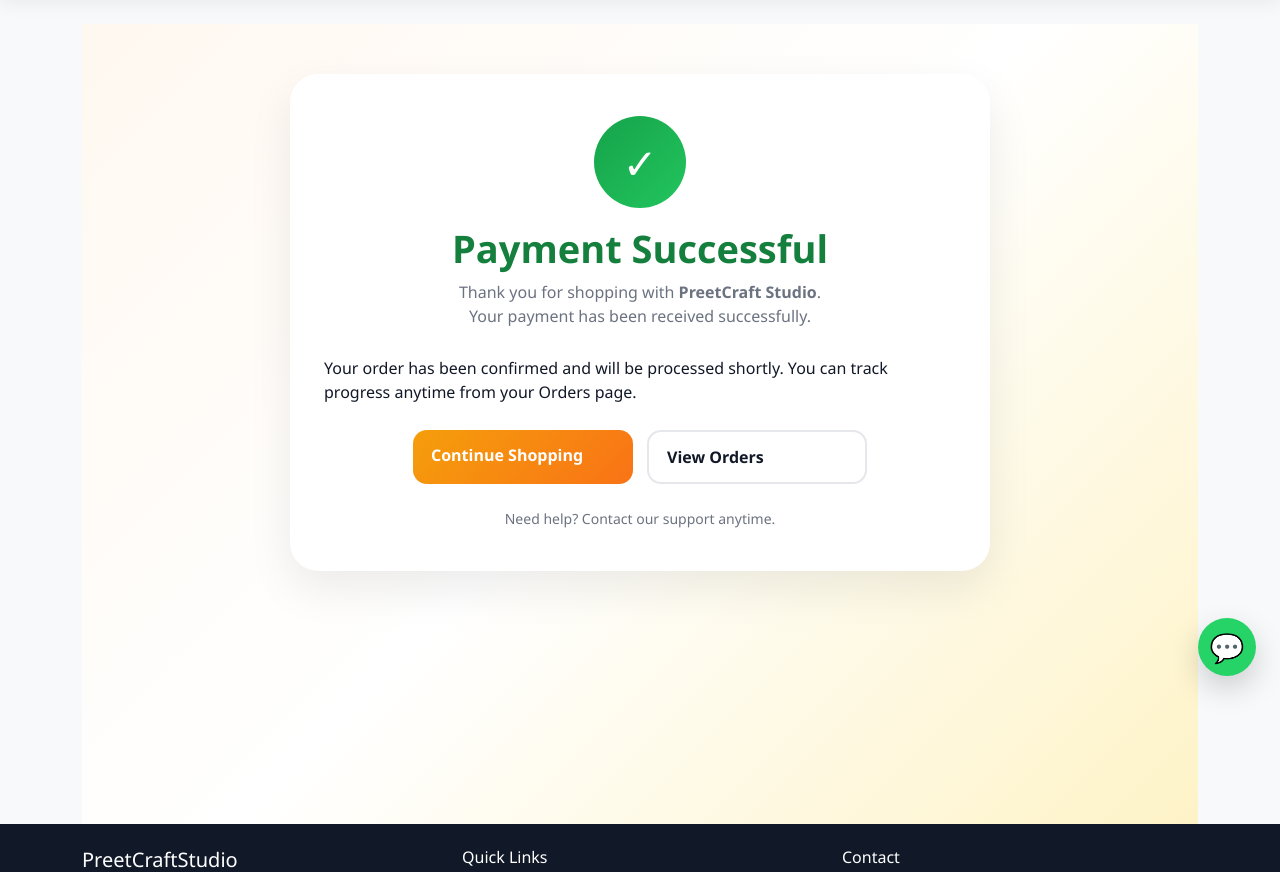
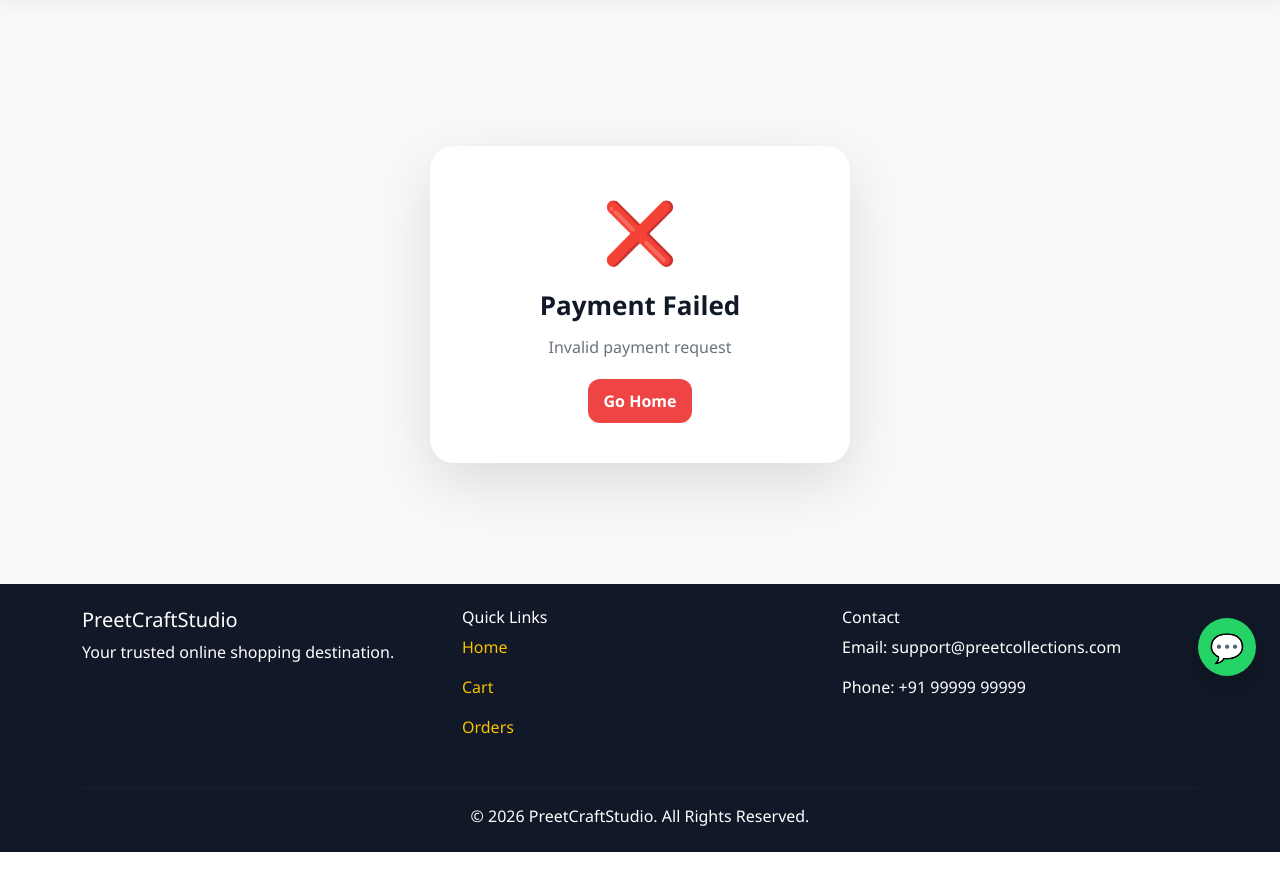
Before and after one commit to Jaspal2403/django-ecommerce, a Django app: page /payment-success/ in a window 1280 px wide. Shown: the part 100-972 px from the top of the page. Run offline with Django 5.2, Linux system fonts and the light colour scheme; data that the repository does not hold is empty.

Commit message:
Payment failed, pending, function updated

```diff
--- /dev/null
+++ b/store/static/store/css/pages/payment_failed.css
@@ -0,0 +1,84 @@
+/* ===== WRAPPER ===== */
+.payment-failed-wrap{
+    min-height:70vh;
+    display:flex;
+    align-items:center;
+    justify-content:center;
+}
+
+/* ===== CARD ===== */
+.payment-failed-card{
+    background:#fff;
+    border-radius:24px;
+    padding:40px 30px;
+    max-width:420px;
+    width:100%;
+    text-align:center;
+    box-shadow:0 20px 60px rgba(0,0,0,0.12);
+}
+
+/* ===== ICON ===== */
+.fail-icon{
+    font-size:60px;
+    color:#ef4444;
+    margin-bottom:10px;
+}
+
+/* ===== TITLE ===== */
+.fail-title{
+    font-size:26px;
+    font-weight:700;
+    color:#111827;
+}
+
+/* ===== TEXT ===== */
+.fail-text{
+    margin-top:10px;
+    color:#6b7280;
+}
+
+/* ===== BUTTONS ===== */
+.fail-actions {
+    display: flex;
+    gap: 12px;
+    justify-content: center;
+    margin-top: 20px;
+}
+
+.fail-actions a{
+    padding:10px 16px;
+    border-radius:12px;
+    font-weight:600;
+    text-decoration:none;
+}
+
+/* Retry */
+.btn-retry {
+    background: #2563eb;
+    color: #fff;
+    padding: 10px 22px;
+    border-radius: 8px;
+    text-decoration: none;
+    font-weight: 600;
+    transition: 0.3s;
+}
+
+.btn-retry:hover {
+    background: #1e40af;
+}
+
+/* home */
+
+.btn-home {
+    background: #ef4444;
+    color: #fff;
+    padding: 10px 22px;
+    border-radius: 8px;
+    text-decoration: none;
+    font-weight: 600;
+    transition: 0.3s;
+}
+
+.btn-home:hover {
+    background: #dc2626;
+}
--- /dev/null
+++ b/store/templates/store/payment_failed.html
@@ -0,0 +1,44 @@
+{% extends "store/base.html" %}
+{% load static %}
+
+{% block title %}Payment Failed{% endblock %}
+
+{% block extra_css %}
+<link rel="stylesheet" href="{% static 'store/css/pages/payment_failed.css' %}">
+{% endblock %}
+
+{% block content %}
+
+<div class="container payment-failed-wrap">
+
+    <div class="payment-failed-card">
+
+        <div class="fail-icon">❌</div>
+
+        <div class="fail-title">
+            Payment Failed
+        </div>
+
+        <div class="fail-text">
+            {{ message|default:"Something went wrong while processing your payment." }}
+        </div>
+
+        <div class="fail-actions">
+
+            {% if order_id %}
+            <a href="{% url 'store:pay_now' order_id %}" class="btn-retry">
+                Try Again
+            </a>
+            {% endif %}
+
+            <a href="{% url 'store:home' %}" class="btn-home">
+                Go Home
+            </a>
+
+        </div>
+
+    </div>
+
+</div>
+
+{% endblock %}
--- a/store/urls.py
+++ b/store/urls.py
@@ -41,6 +41,7 @@ urlpatterns = [
     path("pay-now/<int:order_id>/", views.pay_now, name="pay_now"),
     path("payment-success-api/", views.payment_success, name="payment_success"),
     path("payment-success/", views.payment_success_page, name="payment_success_page"),
+    path('payment-failed/', views.payment_failed, name='payment_failed'),
 
     # Auth
     path("signup/", views.signup, name="signup"),
--- a/store/views.py
+++ b/store/views.py
@@ -521,11 +521,19 @@ def start_payment(request, order):
     order.payment = payment
     order.save()
 
+    # return render(request, "store/payment.html", {
+    #     "order_id": razorpay_order["id"],
+    #     "amount": amount,
+    #     "display_amount": amount / 100,
+    #     "razorpay_key": settings.RAZORPAY_KEY_ID,
+    # })
+
     return render(request, "store/payment.html", {
-        "order_id": razorpay_order["id"],
-        "amount": amount,
-        "display_amount": amount / 100,
-        "razorpay_key": settings.RAZORPAY_KEY_ID,
+    "order_id": razorpay_order["id"],      # Razorpay order id
+    "django_order_id": order.id,           # ✅ ADD THIS
+    "amount": amount,
+    "display_amount": amount / 100,
+    "razorpay_key": settings.RAZORPAY_KEY_ID,
     })
 
 
@@ -667,24 +675,33 @@ def pay_now(request, order_id):
     order.payment = payment
     order.save()
 
+    # return render(request, "store/payment.html", {
+    #     "order_id": razorpay_order["id"],
+    #     "amount": amount,
+    #     "razorpay_key": settings.RAZORPAY_KEY_ID,
+    # })
+
     return render(request, "store/payment.html", {
-        "order_id": razorpay_order["id"],
-        "amount": amount,
-        "razorpay_key": settings.RAZORPAY_KEY_ID,
+    "order_id": razorpay_order["id"],
+    "django_order_id": order.id,   # ✅ ADD THIS
+    "amount": amount,
+    "razorpay_key": settings.RAZORPAY_KEY_ID,
     })
 
 @csrf_exempt
 def razorpay_webhook(request):
 
     print("🔥 WEBHOOK HIT")
-    print("METHOD:", request.method)
 
     if request.method != "POST":
         return JsonResponse({"status": "invalid method"})
 
     webhook_secret = settings.RAZORPAY_WEBHOOK_SECRET
+    received_signature = request.headers.get("X-Razorpay-Signature")
 
-    received_signature = request.headers.get("X-Razorpay-Signature")
+    if not received_signature:
+        return JsonResponse({"status": "no signature"}, status=400)
+
     body = request.body
 
     expected_signature = hmac.new(
@@ -693,15 +710,14 @@ def razorpay_webhook(request):
         hashlib.sha256
     ).hexdigest()
 
-    # 🔐 Signature verification
     if not hmac.compare_digest(expected_signature, received_signature):
+        print("❌ Invalid signature")
         return JsonResponse({"status": "invalid signature"}, status=400)
 
     data = json.loads(body)
-
     event = data.get("event")
 
-    print("WEBHOOK EVENT:", event)
+    print("📩 EVENT:", event)
 
     # =============================
     # PAYMENT SUCCESS
@@ -718,10 +734,11 @@ def razorpay_webhook(request):
                 razorpay_order_id=razorpay_order_id
             )
 
-            # 🛑 Prevent duplicate processing
+            # 🛑 Idempotency protection
             if payment.status == "SUCCESS":
                 return JsonResponse({"status": "already processed"})
 
+            # payment_pending flow
             payment.razorpay_payment_id = razorpay_payment_id
             payment.status = "SUCCESS"
             payment.save()
@@ -732,10 +749,41 @@ def razorpay_webhook(request):
                 order.status = "processing"
                 order.save()
 
-            print("✅ PAYMENT CAPTURED & ORDER UPDATED")
+                # ✅ Clear cart here (NOT in frontend)
+                CartItem.objects.filter(cart__user=order.user).delete()
+
+            print("✅ Payment confirmed via webhook")
 
         except Payment.DoesNotExist:
             print("❌ Payment not found")
+
+    # =============================
+    # ❌ FAILURE (ADD THIS BLOCK)
+    # =============================
+    elif event == "payment.failed":
+
+        payment_entity = data["payload"]["payment"]["entity"]
+
+        razorpay_order_id = payment_entity["order_id"]
+
+        try:
+            payment = Payment.objects.get(
+                razorpay_order_id=razorpay_order_id
+            )
+
+            payment.status = "FAILED"
+            payment.save()
+
+            order = Order.objects.filter(payment=payment).first()
+
+            if order:
+                order.status = "cancelled"
+                order.save()
+
+            print("❌ PAYMENT FAILED UPDATED")
+
+        except Payment.DoesNotExist:
+            print("❌ Payment not found for failure")
 
     return JsonResponse({"status": "ok"})
 
@@ -786,20 +834,84 @@ def payment_success(request):
         })
 
 
+# def payment_success_page(request):
+#     order_id = request.GET.get("order_id")
+
+#     print("SUCCESS PAGE ORDER ID:", order_id)
+
+#     payment = Payment.objects.filter(
+#         razorpay_order_id=order_id
+#     ).first()
+
+#     print("PAYMENT FOUND:", payment)
+
+#     if payment:
+#         payment.amount_in_rupees = payment.amount / 100
+
+#     return render(request, "store/payment_success.html", {
+#         "payment": payment
+#     })
+
 def payment_success_page(request):
     order_id = request.GET.get("order_id")
 
-    print("SUCCESS PAGE ORDER ID:", order_id)
+    if not order_id:
+        return render(request, "store/payment_failed.html", {
+            "message": "Invalid payment request"
+        })
 
+    # Try fetching payment
     payment = Payment.objects.filter(
         razorpay_order_id=order_id
     ).first()
 
-    print("PAYMENT FOUND:", payment)
+    # If payment not found
+    if not payment:
+        return render(request, "store/payment_failed.html", {
+            "message": "Payment record not found"
+        })
 
-    if payment:
+    # =============================
+    # WAIT FOR WEBHOOK (POLLING)
+    # =============================
+    import time
+
+    max_wait = 5   # seconds
+    waited = 0
+
+    while payment.status == "CREATED" and waited < max_wait:
+        time.sleep(1)
+        waited += 1
+        payment.refresh_from_db()
+
+    # =============================
+    # FINAL STATE CHECK
+    # =============================
+
+    if payment.status == "SUCCESS":
+
         payment.amount_in_rupees = payment.amount / 100
 
-    return render(request, "store/payment_success.html", {
-        "payment": payment
+        return render(request, "store/payment_success.html", {
+            "payment": payment
+        })
+
+    elif payment.status == "FAILED":
+
+        return render(request, "store/payment_failed.html", {
+            "message": "Payment failed. Please try again."
+        })
+
+    else:
+        # Still not updated → webhook delay
+        return render(request, "store/payment_pending.html", {
+            "payment": payment
+        })
+
+def payment_failed(request):
+    order_id = request.GET.get('order_id')
+
+    return render(request, 'store/payment_failed.html', {
+        'order_id': order_id,
+        'message': 'Payment failed. Please try again.'
     })
```
Also changed, not shown: store/static/store/css/pages/payment_pending.css (added, +90 -0 lines), store/templates/store/payment.html (+125 -30 lines), store/templates/store/payment_pending.html (added, +105 -0 lines).
